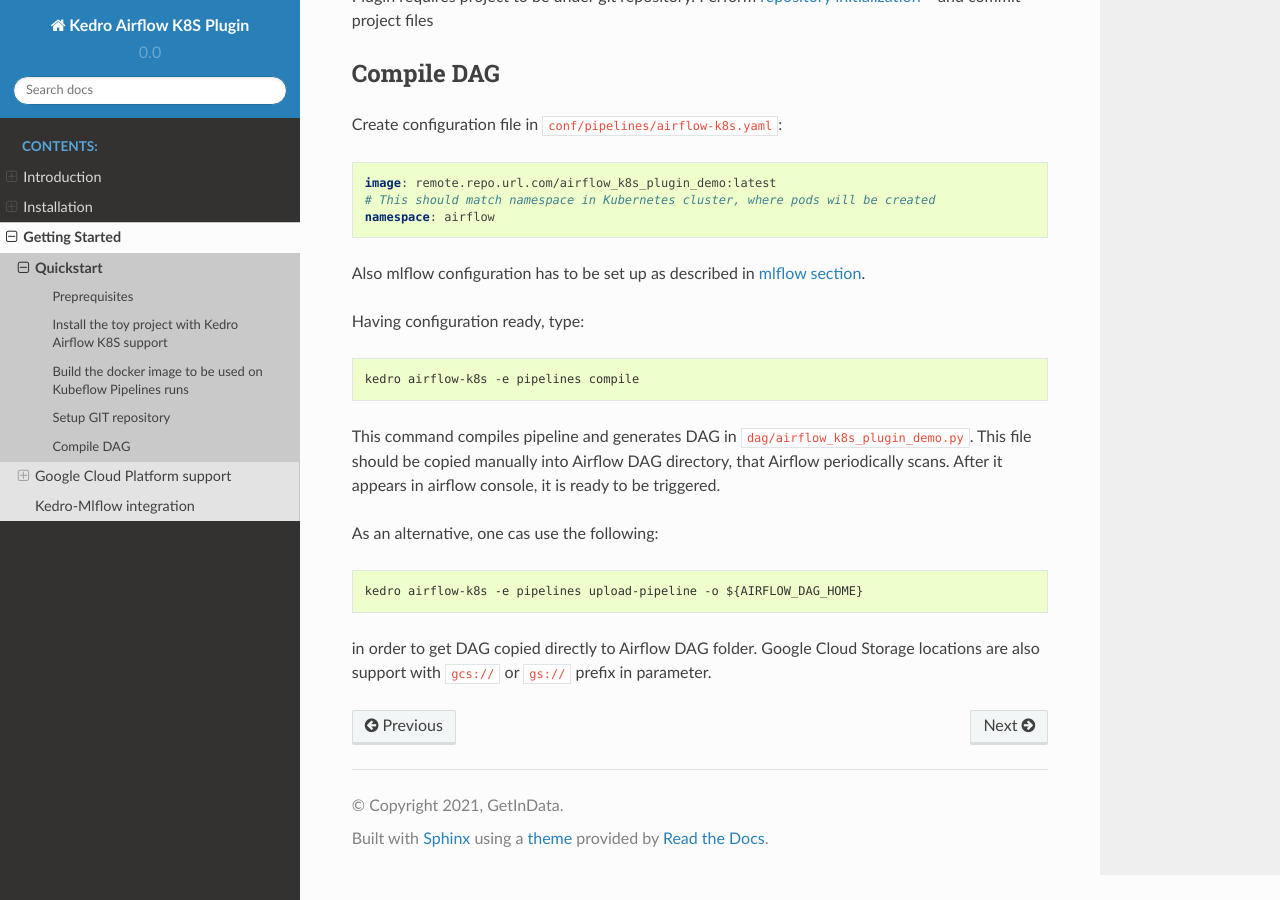
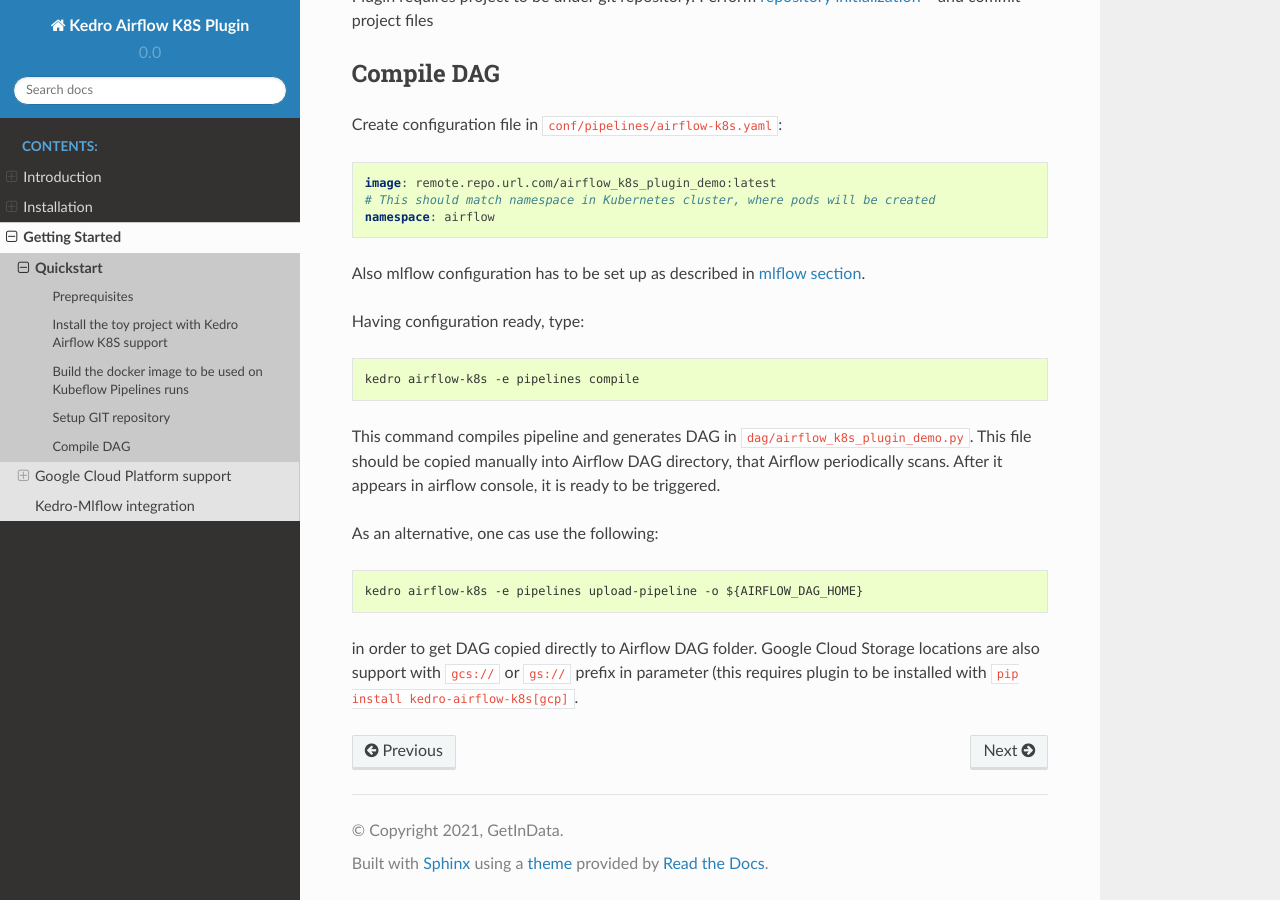
Before and after one commit to getindata/kedro-airflow-k8s, a Sphinx documentation site: the page built from docs/source/03_getting_started/01_quickstart.md, in a window 1280 px wide and 900 px high, scrolled down 2946 px. Built offline with Sphinx 7.4.7 and the Read the Docs theme 2.0.0, drawn with Linux system fonts in a browser that asks for light colours.

Commit message:
GCS support moved to optional profile.

````diff
--- a/docs/source/03_getting_started/01_quickstart.md
+++ b/docs/source/03_getting_started/01_quickstart.md
@@ -169,4 +169,4 @@
 ```
 
 in order to get DAG copied directly to Airflow DAG folder. Google Cloud Storage locations are also support with `gcs://`
-or `gs://` prefix in parameter.
+or `gs://` prefix in parameter (this requires plugin to be installed with `pip install kedro-airflow-k8s[gcp]`.
--- a/setup.py
+++ b/setup.py
@@ -11,7 +11,6 @@
     "click<8.0",
     "semver~=2.10",
     "python-slugify>=4.0.1",
-    "gcsfs>=0.6.2, <0.7.0",
 ]
 
 # Dev Requirements
@@ -29,6 +28,9 @@
         "sphinx==3.4.2",
         "recommonmark==0.7.1",
         "sphinx_rtd_theme==0.5.1",
+    ],
+    "gcs": [
+        "gcsfs>=0.6.2, <0.7.0",
     ],
 }
 
````
